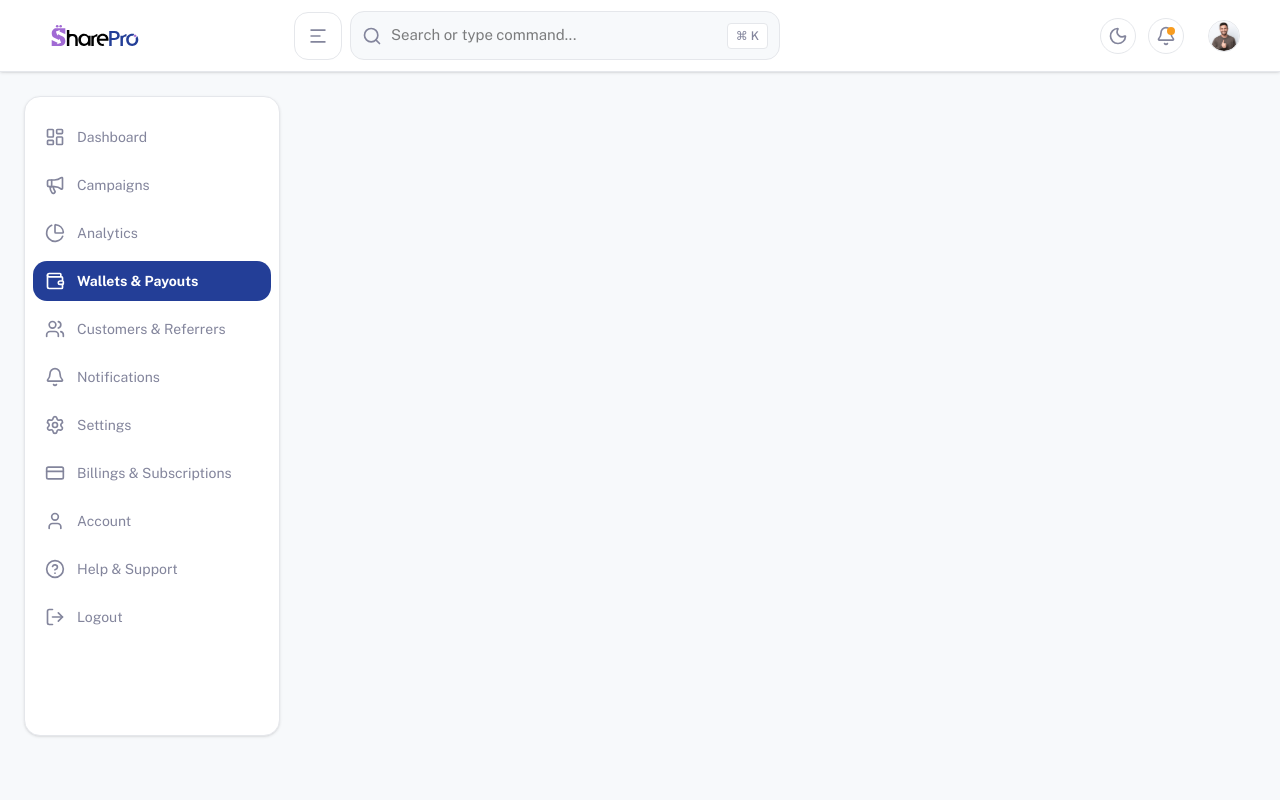
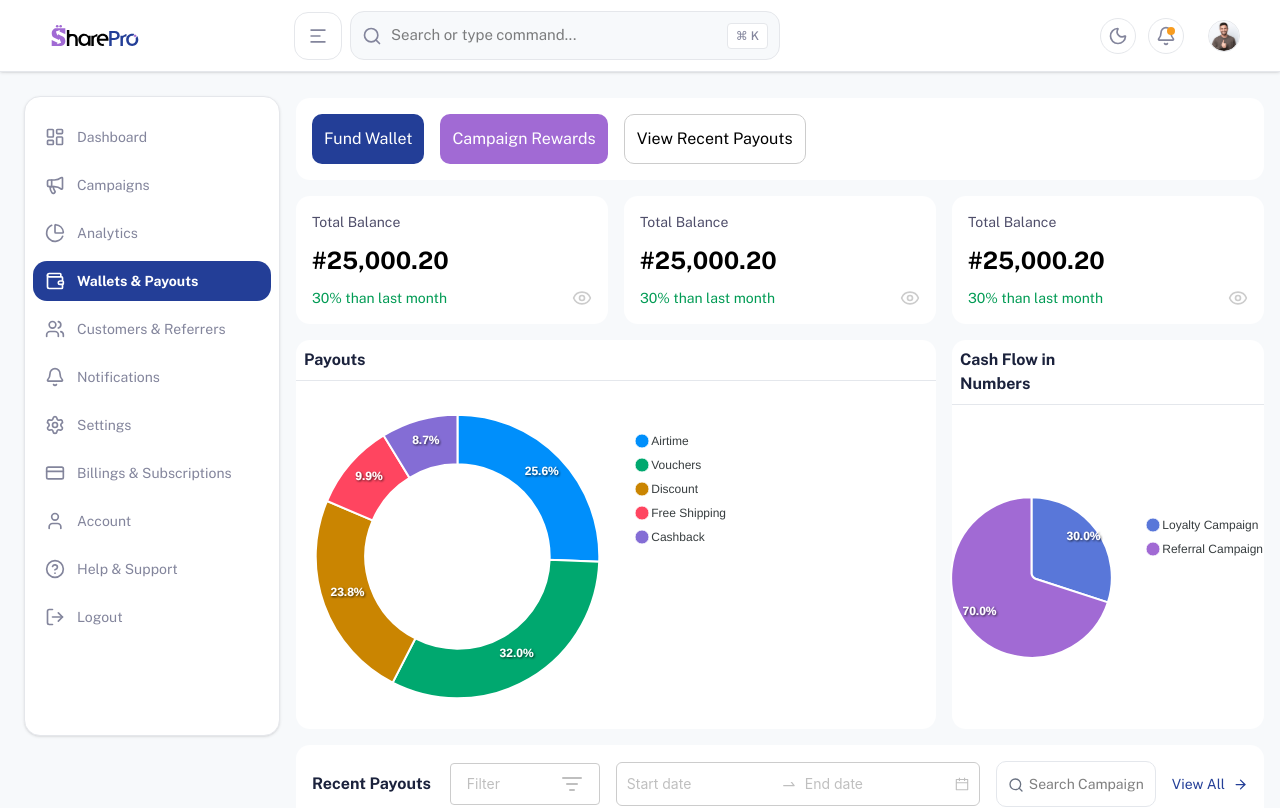
Before and after one commit to SharePro-Org/sharepro, a Next.js app: page /business/wallets in a window 1280 px wide. Shown: the top 808 px of the page. Built offline with nearby package versions, Linux system fonts and the light colour scheme; sample sign-in values are in the browser's storage.

Commit message:
feat: enhance wallets page with new layout and functionality; add charts for cash flow and recent payouts

```diff
--- a/src/app/business/wallets/page.tsx
+++ b/src/app/business/wallets/page.tsx
@@ -1,10 +1,191 @@
+"use client";
+
+import CampaignsTable from "@/components/dashboard/CampaignsTable";
 import DashboardLayout from "@/components/dashboard/DashboardLayout";
-import React from "react";
+import { Filter } from "@/components/Filter";
+import { ArrowRight, EyeIcon, SearchIcon } from "lucide-react";
+import Link from "next/link";
+import React, { useEffect, useState } from "react";
+import dynamic from "next/dynamic";
+
+// Dynamic import for ReactApexChart with SSR disabled
+const ReactApexChart = dynamic(() => import("react-apexcharts"), {
+  ssr: false,
+});
 
 const wallets = () => {
+  const [isClient, setIsClient] = useState(false);
+
+  useEffect(() => {
+    setIsClient(true);
+  }, []);
+
+  const [cash, setCash] = useState({
+    series: [30, 70],
+    options: {
+      chart: {
+        width: 380,
+        type: "pie" as const,
+      },
+      colors: ["#5977D9", "#A16AD4"],
+      labels: ["Loyalty Campaign", "Referral Campaign"],
+      responsive: [
+        {
+          breakpoint: 480,
+          options: {
+            chart: {
+              width: 200,
+            },
+            legend: {
+              position: "bottom" as const,
+            },
+          },
+        },
+      ],
+    },
+  });
+
+  const [state, setState] = React.useState({
+    series: [44, 55, 41, 17, 15],
+    options: {
+      chart: {
+        type: "donut" as const,
+      },
+      responsive: [
+        {
+          breakpoint: 480,
+          options: {
+            chart: {
+              width: 200,
+            },
+            legend: {
+              position: "bottom" as const,
+            },
+          },
+        },
+      ],
+      labels: ["Airtime", "Vouchers", "Discount", "Free Shipping", "Cashback"],
+    },
+  });
+
   return (
     <DashboardLayout>
-      <></>
+      <>
+        <section className="bg-white p-4 rounded-md ">
+          <div className="flex gap-4">
+            <button className="bg-primary p-3 rounded-sm text-white">
+              Fund Wallet
+            </button>
+            <button className="bg-secondary p-3 rounded-sm text-white">
+              Campaign Rewards
+            </button>
+            <button className="border border-[#CCCCCC] p-3 rounded-sm">
+              View Recent Payouts
+            </button>
+          </div>
+        </section>
+        <section className="grid grid-cols-3 gap-4 mt-4">
+          <div className="bg-white p-4 rounded-md">
+            <p className="text-sm text-[#030229B2]">Total Balance</p>
+            <h1 className="text-2xl my-3 font-bold">#25,000.20</h1>
+            <div className="flex justify-between">
+              <p className="text-[#009B54] text-sm">30% than last month</p>
+
+              <EyeIcon size={20} className="text-[#CCCCCC]" />
+            </div>
+          </div>
+          <div className="bg-white p-4 rounded-md">
+            <p className="text-sm text-[#030229B2]">Total Balance</p>
+            <h1 className="text-2xl my-3 font-bold">#25,000.20</h1>
+            <div className="flex justify-between">
+              <p className="text-[#009B54] text-sm">30% than last month</p>
+
+              <EyeIcon size={20} className="text-[#CCCCCC]" />
+            </div>
+          </div>
+          <div className="bg-white p-4 rounded-md">
+            <p className="text-sm text-[#030229B2]">Total Balance</p>
+            <h1 className="text-2xl my-3 font-bold">#25,000.20</h1>
+            <div className="flex justify-between">
+              <p className="text-[#009B54] text-sm">30% than last month</p>
+
+              <EyeIcon size={20} className="text-[#CCCCCC]" />
+            </div>
+          </div>
+        </section>
+        <section className="grid grid-cols-3 gap-4 mt-4">
+          <div className="col-span-2 bg-white rounded-md ">
+            <div className="border-b border-b-[#E4E7EC] p-2 mb-6">
+              <div className="font-semibold text-black w-32 text-base">
+                Payouts
+              </div>
+            </div>
+            {isClient && (
+              <div>
+                <ReactApexChart
+                  options={state.options}
+                  series={state.series}
+                  type="donut"
+                  width={450}
+                />
+              </div>
+            )}
+          </div>
+          <div className="w-full bg-white rounded-md">
+            <div className="border-b border-b-[#E4E7EC] p-2 mb-6">
+              <div className="font-semibold text-black w-32 text-base">
+                Cash Flow in Numbers
+              </div>
+            </div>
+
+            <div className="flex items-center justify-center min-h-[300px] w-full">
+              {isClient && (
+                <div id="chart">
+                  <ReactApexChart
+                    options={cash.options}
+                    series={cash.series}
+                    type="pie"
+                    width={350}
+                  />
+                </div>
+              )}
+            </div>
+          </div>
+        </section>
+        <section className="bg-white p-4 rounded-md mt-4">
+          <div className="lg:flex justify-between">
+            <p className="text-black font-semibold my-auto text-base">
+              Recent Payouts
+            </p>
+            <div className="flex gap-4">
+              {/* <RangePicker /> */}
+              <Filter />
+              <div className="relative md:mt-0 mt-2">
+                <input
+                  type="text"
+                  className="md:w-40 w-full border border-[#E4E7EC] p-3 rounded-sm pl-8 text-sm"
+                  placeholder="Search Campaign Name"
+                />
+
+                <SearchIcon
+                  size={16}
+                  className="absolute top-4 left-3 text-gray-500"
+                />
+              </div>
+              <Link
+                href={"/business/wallets/payouts"}
+                className="my-auto cursor-pointer"
+              >
+                <button className="flex my-auto gap-2 text-sm text-primary cursor-pointer">
+                  <span className="my-auto">View All </span>
+                  <ArrowRight size={15} className="my-auto" />
+                </button>
+              </Link>
+            </div>
+          </div>
+          <CampaignsTable type="payout" />
+        </section>
+      </>
     </DashboardLayout>
   );
 };
```
